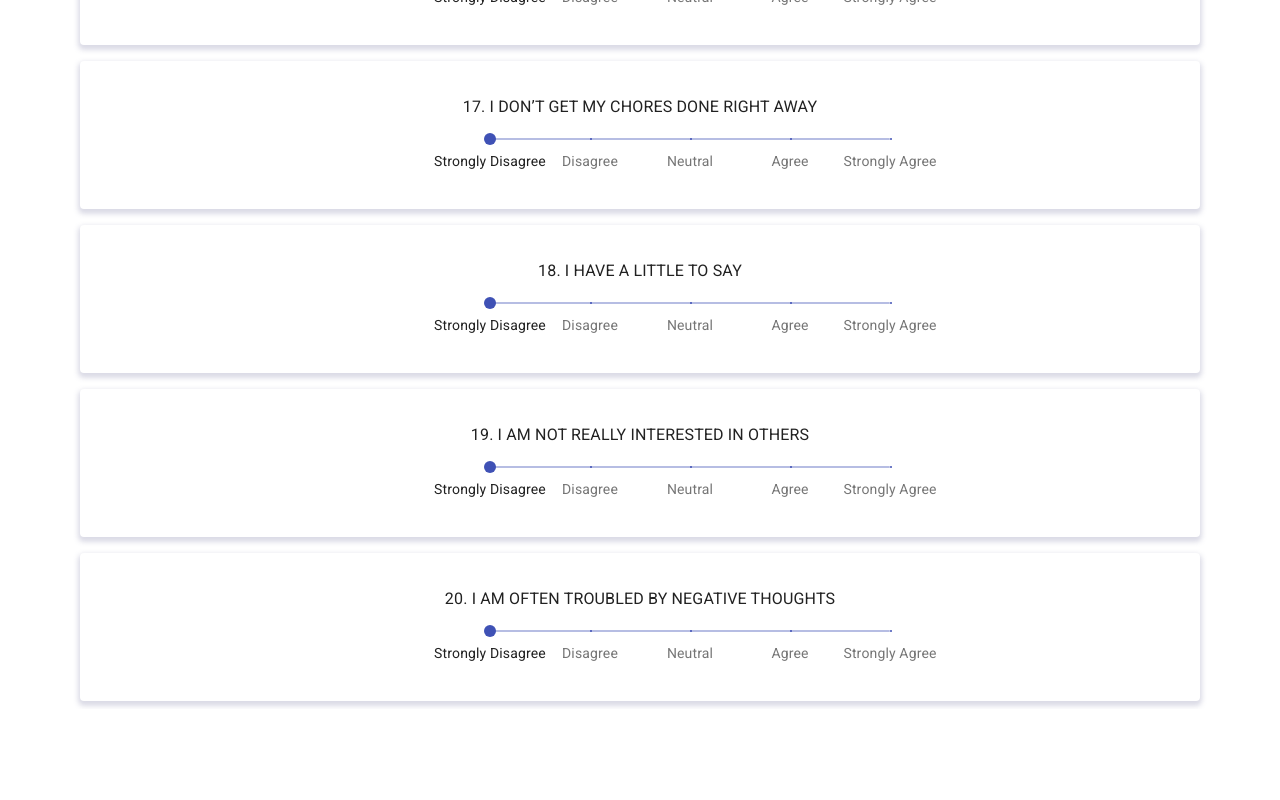
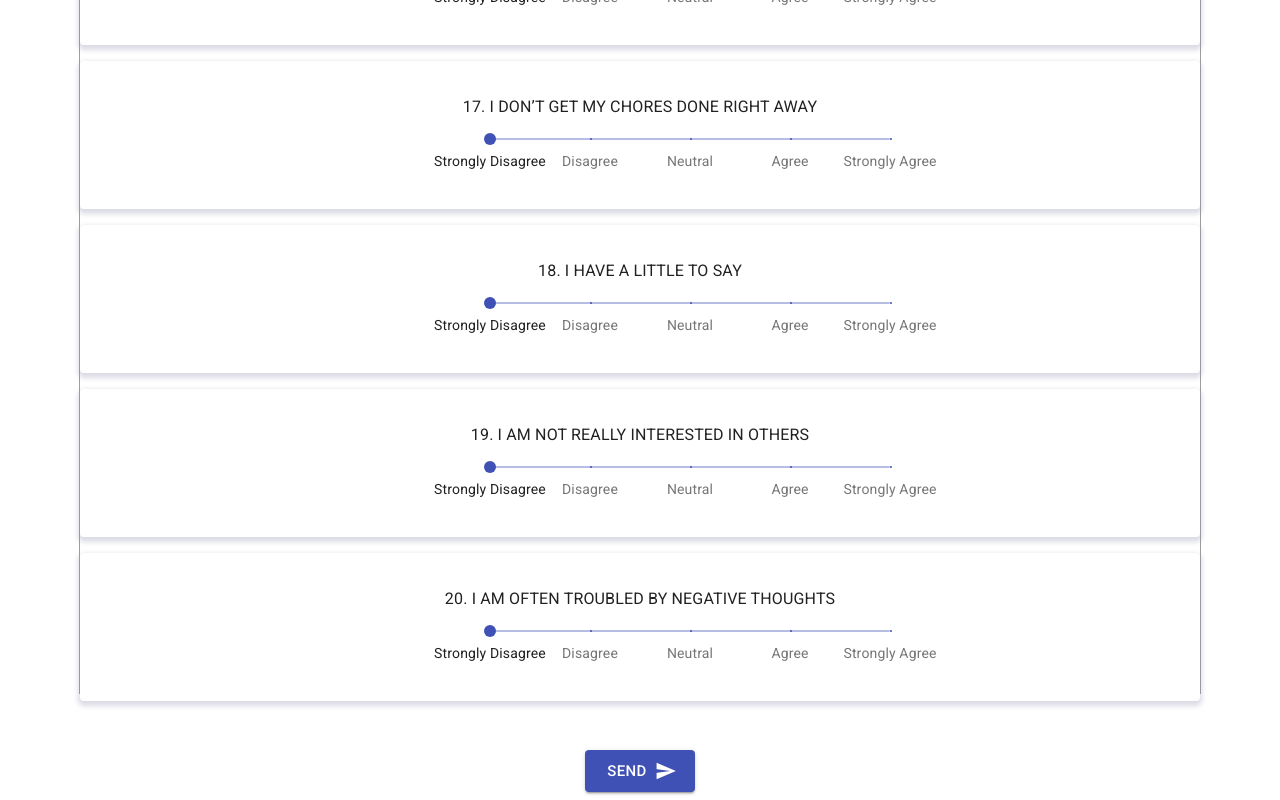
Before and after one commit to Santosh-Balaaji/Personal-Analaysis, a React (Create React App) app: page / in a window 1280 px wide. Shown: the part 2620-3420 px from the top of the page. Before the commit the page ends 3329 px from the top, so only its background shows below. Built offline with nearby package versions, Linux system fonts and the light colour scheme.

Commit message:
button added

```diff
--- /dev/null
+++ b/src/Components/NextButton.js
@@ -0,0 +1,25 @@
+import React from 'react';
+import {Button,Icon} from '@material-ui/core';
+import { makeStyles } from '@material-ui/core/styles';
+
+
+const useStyles = makeStyles(theme => ({
+    button: {
+      margin: theme.spacing(1),
+    },
+  }));
+
+export default function NextButton(){
+    const classes = useStyles();
+    return(
+        <Button
+        variant="contained"
+        color="primary"
+        size="large"
+        className={classes.button}
+        endIcon={<Icon>send</Icon>}
+      >
+        Send
+      </Button>
+    );
+}
--- a/src/Sections/Section1.js
+++ b/src/Sections/Section1.js
@@ -1,8 +1,7 @@
 import React from 'react';
 import {Grid,Box,} from '@material-ui/core';
-import { makeStyles } from "@material-ui/core/styles";
 import Sliders from '../Components/Sliders';
-
+import NextButton from '../Components/NextButton';
 
   export default class Section1 extends React.Component {
       state={
@@ -135,7 +134,7 @@ import Sliders from '../Components/Sliders';
       const defaultProps = {
         bgcolor: 'background.paper',
         m: 6,
-        style: { width: '70rem', height: '60rem' },
+        style: { width: '70rem', height: '204rem' },
         borderColor: 'grey.500',
       };
 
@@ -168,6 +167,8 @@ import Sliders from '../Components/Sliders';
         </Grid>
         </Box>
         </Box>
+        <NextButton />
+
       </div>
     );
       }
```
